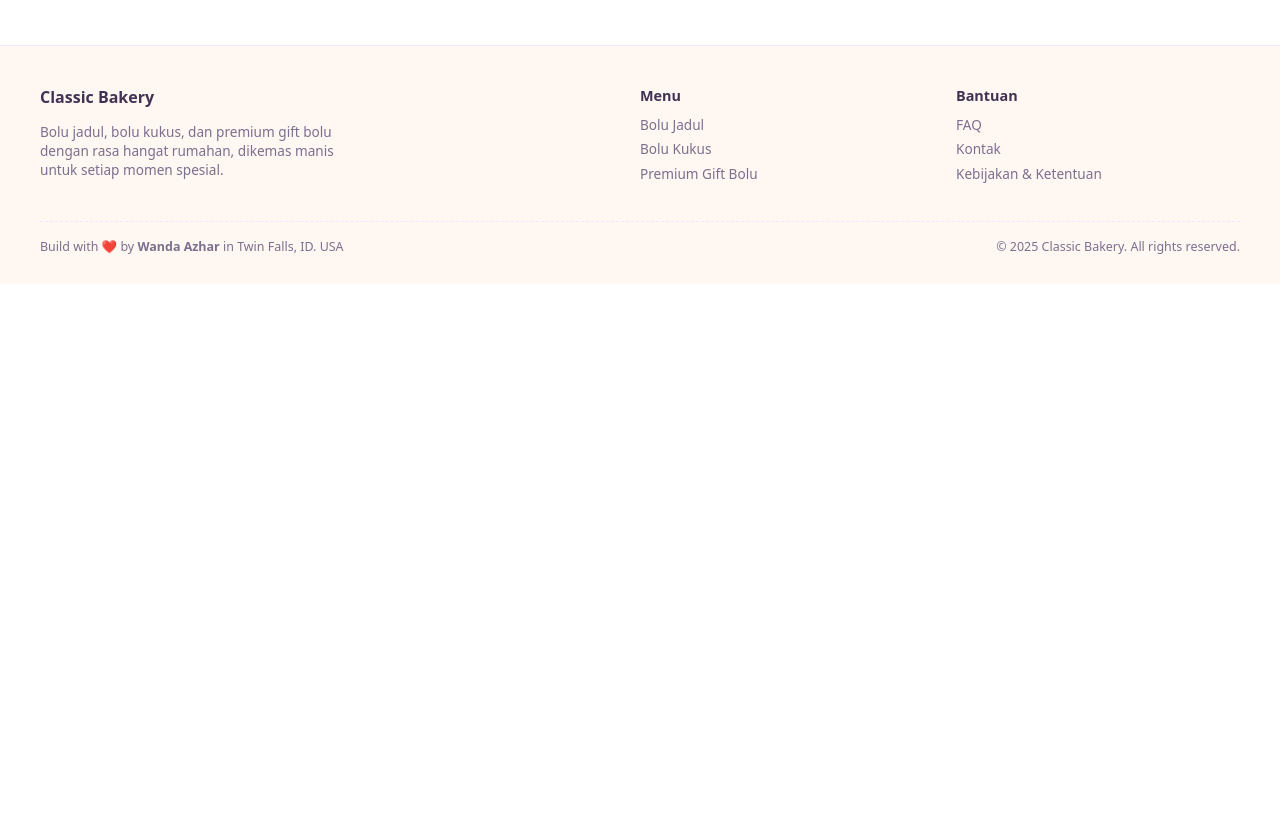
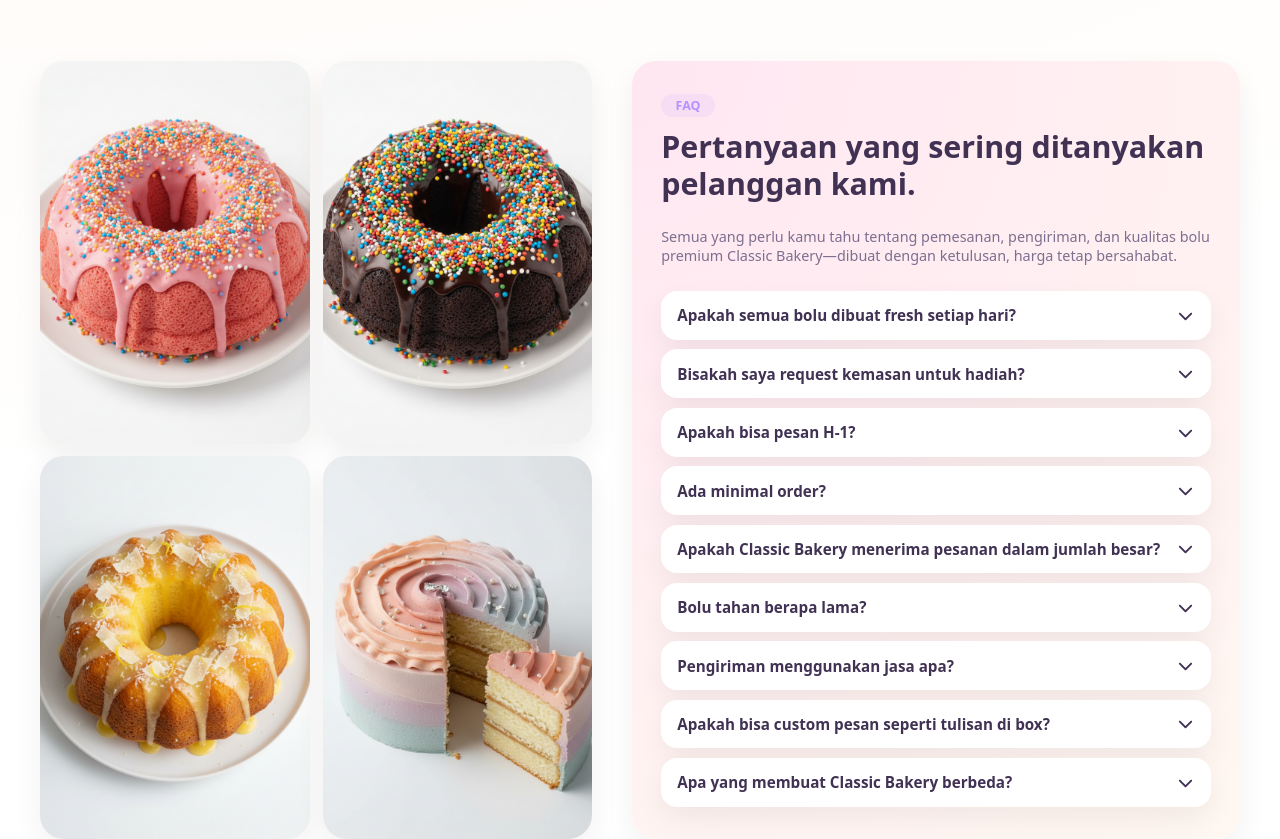
Before and after one commit to wandaazhar007/frontend-classic-bakery, a Next.js app: page / in a window 1280 px wide. Shown: the part 2940-3779 px from the top of the page. Before the commit the page ends 3224 px from the top, so only its background shows below. Built offline with nearby package versions, Linux system fonts and the light colour scheme.

Commit message:
wanda: adding FAQ section

```diff
--- /dev/null
+++ b/app/components/faq/FAQSection.module.scss
@@ -0,0 +1,147 @@
+@use "../../styles/variables" as *;
+
+.section {
+  padding: 3rem 1.5rem 4rem;
+
+  @media (min-width: $bp-md) {
+    padding: 4rem 1.5rem 5rem;
+  }
+}
+
+.inner {
+  max-width: $max-width;
+  margin: 0 auto;
+  display: grid;
+  gap: 2rem;
+
+  @media (min-width: $bp-md) {
+    grid-template-columns: 1fr 1.1fr;
+    gap: 2.5rem;
+  }
+}
+
+/* GALLERY */
+.gallery {
+  display: grid;
+  grid-template-columns: repeat(2, 1fr);
+  gap: 0.6rem;
+
+  @media (min-width: $bp-md) {
+    gap: 0.8rem;
+  }
+}
+
+.imageWrapper {
+  position: relative;
+  width: 100%;
+  padding-top: 100%;
+  border-radius: $radius-lg;
+  overflow: hidden;
+  background: $color-cream;
+  box-shadow: $shadow-soft;
+
+  img {
+    object-fit: cover;
+  }
+}
+
+/* FAQ BOX */
+.faqBox {
+  background: radial-gradient(circle at top left,
+      rgba($color-pink-soft, 0.9),
+      rgba($color-cream, 0.96));
+  padding: 1.8rem 1.4rem;
+  border-radius: $radius-lg;
+  box-shadow: $shadow-soft;
+
+  @media (min-width: $bp-md) {
+    padding: 2rem 1.8rem;
+  }
+}
+
+.badge {
+  display: inline-flex;
+  padding: 0.2rem 0.9rem;
+  border-radius: $radius-pill;
+  background: rgba($color-purple, 0.12);
+  color: $color-purple;
+  font-size: 0.78rem;
+  font-weight: 600;
+  text-transform: uppercase;
+}
+
+.heading {
+  margin-top: 0.75rem;
+  font-size: 1.6rem;
+  line-height: 1.2;
+
+  @media (min-width: $bp-md) {
+    font-size: 1.9rem;
+  }
+}
+
+.tagline {
+  margin-top: 0.6rem;
+  font-size: 0.9rem;
+  color: $color-text-muted;
+}
+
+/* ACCORDION */
+
+.accordion {
+  margin-top: 1.6rem;
+  display: flex;
+  flex-direction: column;
+  gap: 0.6rem;
+}
+
+.item {
+  background: $color-white;
+  border-radius: $radius-md;
+  box-shadow: $shadow-soft;
+  overflow: hidden;
+}
+
+.question {
+  width: 100%;
+  padding: 0.9rem 1rem;
+  font-size: 0.95rem;
+  font-weight: 600;
+  background: transparent;
+  border: none;
+  display: flex;
+  justify-content: space-between;
+  align-items: center;
+  cursor: pointer;
+  color: $color-text-main;
+
+  span {
+    text-align: left;
+  }
+}
+
+.icon {
+  transition: transform 0.25s ease;
+}
+
+.iconOpen {
+  transform: rotate(180deg);
+}
+
+.answer {
+  max-height: 0;
+  overflow: hidden;
+  background: $color-white;
+  transition: max-height 0.3s ease;
+  padding: 0 1rem;
+}
+
+.answerOpen {
+  max-height: 300px;
+  padding: 0.8rem 1rem 1rem;
+}
+
+.answer p {
+  font-size: 0.85rem;
+  color: $color-text-muted;
+}
--- /dev/null
+++ b/app/components/faq/FAQSection.tsx
@@ -0,0 +1,128 @@
+"use client";
+
+import { useState } from "react";
+import styles from "./FAQSection.module.scss";
+import Image from "next/image";
+import { FontAwesomeIcon } from "@fortawesome/react-fontawesome";
+import { faChevronDown } from "@fortawesome/free-solid-svg-icons";
+
+const FAQ_ITEMS = [
+  {
+    q: "Apakah semua bolu dibuat fresh setiap hari?",
+    a: "Ya! Semua bolu dibuat fresh setiap hari sesuai pesanan, bukan stok kemarin. Karena Classic Bakery mengutamakan rasa lembut dan kualitas terbaik untuk tiap pelanggan.",
+  },
+  {
+    q: "Bisakah saya request kemasan untuk hadiah?",
+    a: "Bisa banget! Kami menyediakan gift box cantik, pita hias, dan kartu ucapan agar bolu kamu siap diberikan sebagai hadiah premium namun tetap bersahabat di harga.",
+  },
+  {
+    q: "Apakah bisa pesan H-1?",
+    a: "Bisa. Kamu dapat pesan H-1 selama slot masih tersedia. Untuk tanggal yang ramai seperti weekend atau hari libur, kami sarankan pesan lebih awal.",
+  },
+  {
+    q: "Ada minimal order?",
+    a: "Tidak ada minimal order. Kamu bisa pesan 1 box saja ataupun banyak sekaligus untuk acara keluarga, arisan, atau kantor.",
+  },
+  {
+    q: "Apakah Classic Bakery menerima pesanan dalam jumlah besar?",
+    a: "Ya, kami dapat mengerjakan pesanan dalam jumlah besar untuk acara kantor, ulang tahun, syukuran, atau event lainnya. Silakan WhatsApp kami untuk konsultasi.",
+  },
+  {
+    q: "Bolu tahan berapa lama?",
+    a: "Bolu tahan 1–2 hari di suhu ruang karena dibuat tanpa bahan pengawet. Untuk hasil terbaik, simpan di tempat sejuk dan tertutup.",
+  },
+  {
+    q: "Pengiriman menggunakan jasa apa?",
+    a: "Kami menggunakan kurir instan atau pengiriman yang kamu pilih. Untuk pengiriman jauh, kamu bisa konsultasikan agar tekstur bolu tetap aman.",
+  },
+  {
+    q: "Apakah bisa custom pesan seperti tulisan di box?",
+    a: "Bisa! Kamu dapat request tulisan ucapan sederhana di box agar lebih personal dan bermakna.",
+  },
+  {
+    q: "Apa yang membuat Classic Bakery berbeda?",
+    a: "Kami menawarkan rasa premium harga terjangkau, dibuat sepenuh hati layaknya bolu rumahan, dengan kemasan cantik yang siap dijadikan hadiah.",
+  },
+];
+
+const images = [
+  {
+    image: "/images/kue-bolu-6.png",
+    alt: "Classic Bakery cake",
+  },
+  {
+    image: "/images/kue-bolu-5.png",
+    alt: "Classic Bakery cake",
+  },
+  {
+    image: "/images/kue-bolu-4.png",
+    alt: "Classic Bakery cake",
+  },
+  {
+    image: "/images/kue-bolu-3.png",
+    alt: "Classic Bakery cake",
+  },
+]
+
+export default function FAQSection() {
+  const [openIndex, setOpenIndex] = useState<number | null>(null);
+
+  const toggle = (i: number) => {
+    setOpenIndex(openIndex === i ? null : i);
+  };
+
+  return (
+    <section className={styles.section}>
+      <div className={styles.inner}>
+        {/* Left: Gallery */}
+        <div className={styles.gallery}>
+          {images.map((img) => (
+            <div key={img.image} className={styles.imageWrapper}>
+              <Image
+                src={img.image}
+                alt={img.alt}
+                fill
+                sizes="(max-width: 768px) 50vw, 200px"
+              />
+            </div>
+          ))}
+        </div>
+
+        {/* Right: FAQ */}
+        <div className={styles.faqBox}>
+          <span className={styles.badge}>FAQ</span>
+          <h2 className={styles.heading}>
+            Pertanyaan yang sering ditanyakan pelanggan kami.
+          </h2>
+          <p className={styles.tagline}>
+            Semua yang perlu kamu tahu tentang pemesanan, pengiriman, dan
+            kualitas bolu premium Classic Bakery—dibuat dengan ketulusan, harga
+            tetap bersahabat.
+          </p>
+
+          <div className={styles.accordion}>
+            {FAQ_ITEMS.map((item, i) => (
+              <div key={i} className={styles.item}>
+                <button className={styles.question} onClick={() => toggle(i)}>
+                  <span>{item.q}</span>
+                  <FontAwesomeIcon
+                    icon={faChevronDown}
+                    className={`${styles.icon} ${openIndex === i ? styles.iconOpen : ""
+                      }`}
+                  />
+                </button>
+
+                <div
+                  className={`${styles.answer} ${openIndex === i ? styles.answerOpen : ""
+                    }`}
+                >
+                  <p>{item.a}</p>
+                </div>
+              </div>
+            ))}
+          </div>
+        </div>
+      </div>
+    </section>
+  );
+}
--- a/app/page.tsx
+++ b/app/page.tsx
@@ -1,4 +1,5 @@
 import CtaHomeSection from "./components/ctaHome/CtaHomeSection";
+import FAQSection from "./components/faq/FAQSection";
 import FeaturedProductsPreview from "./components/featuredProducts/FeaturedProductsPreview";
 import HeroSection from "./components/heroSection/HeroSection";
 import ReviewsSection from "./components/reviews/ReviewsSection";
@@ -12,6 +13,7 @@ export default function Home() {
       <WhyChooseUsSection />
       <ReviewsSection />
       <CtaHomeSection />
+      <FAQSection />
     </>
   );
 }
```
